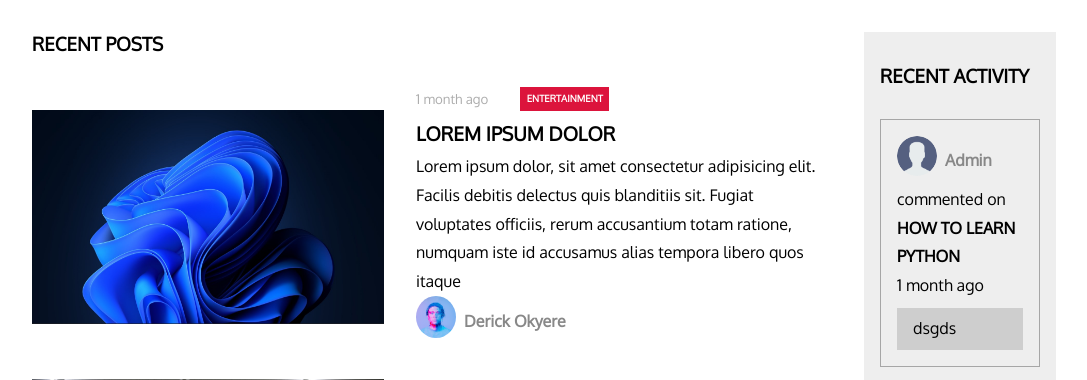
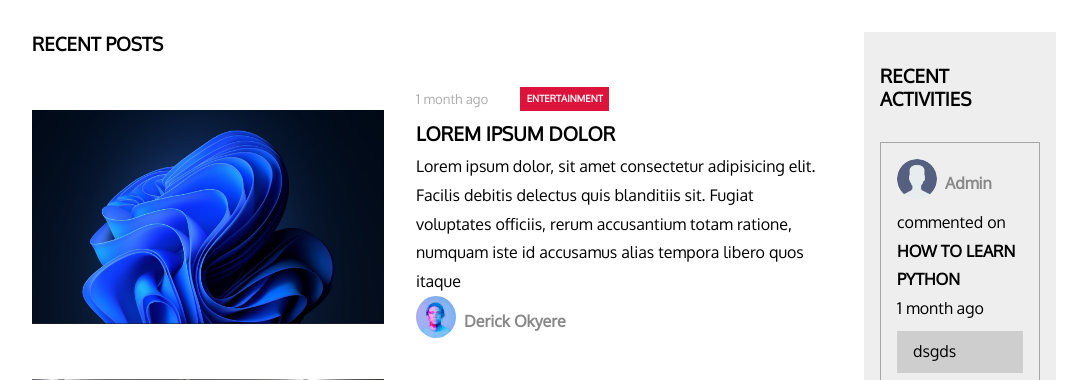
Before and after one commit to derickddo/Blog-app, a Django app: page / in a window 1280 px wide. Shown: the part 384-764 px from the top of the page, without its empty margins (96-1183 px from the left). Run offline with Django 4.2, Linux system fonts and the light colour scheme; data comes from the database, SQL or seed files in the repository; both versions use the stored data as it was after the commit.

Commit message:
Changed activity to activities

```diff
--- a/app/templates/app/recent-activity-component.html
+++ b/app/templates/app/recent-activity-component.html
@@ -1,5 +1,5 @@
 <div class="activity-feed">
-    <h3>RECENT ACTIVITY</h3>
+    <h3>RECENT ACTIVITIES</h3>
     <div class="activity-feed-container">
         {% for comment in comments %}
             <div class="activity">
```
Also changed, not shown: db.sqlite3.
